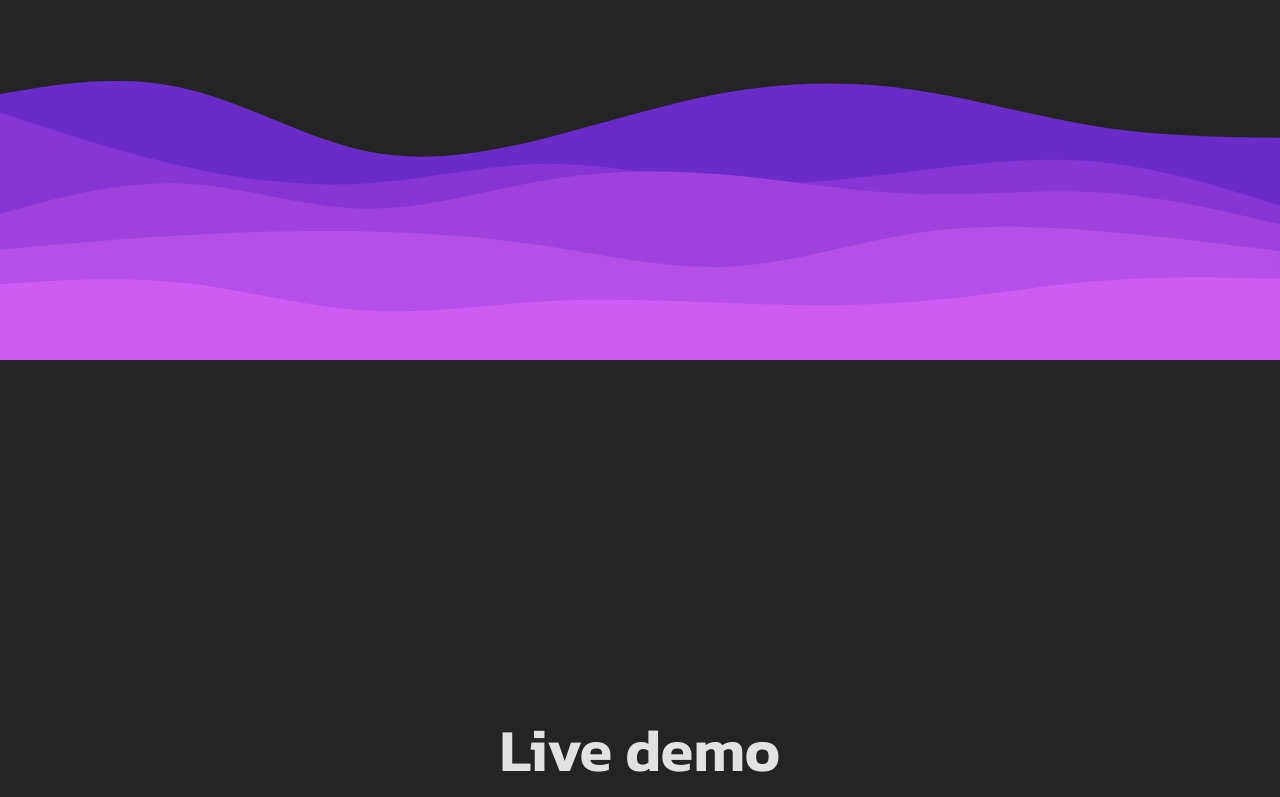
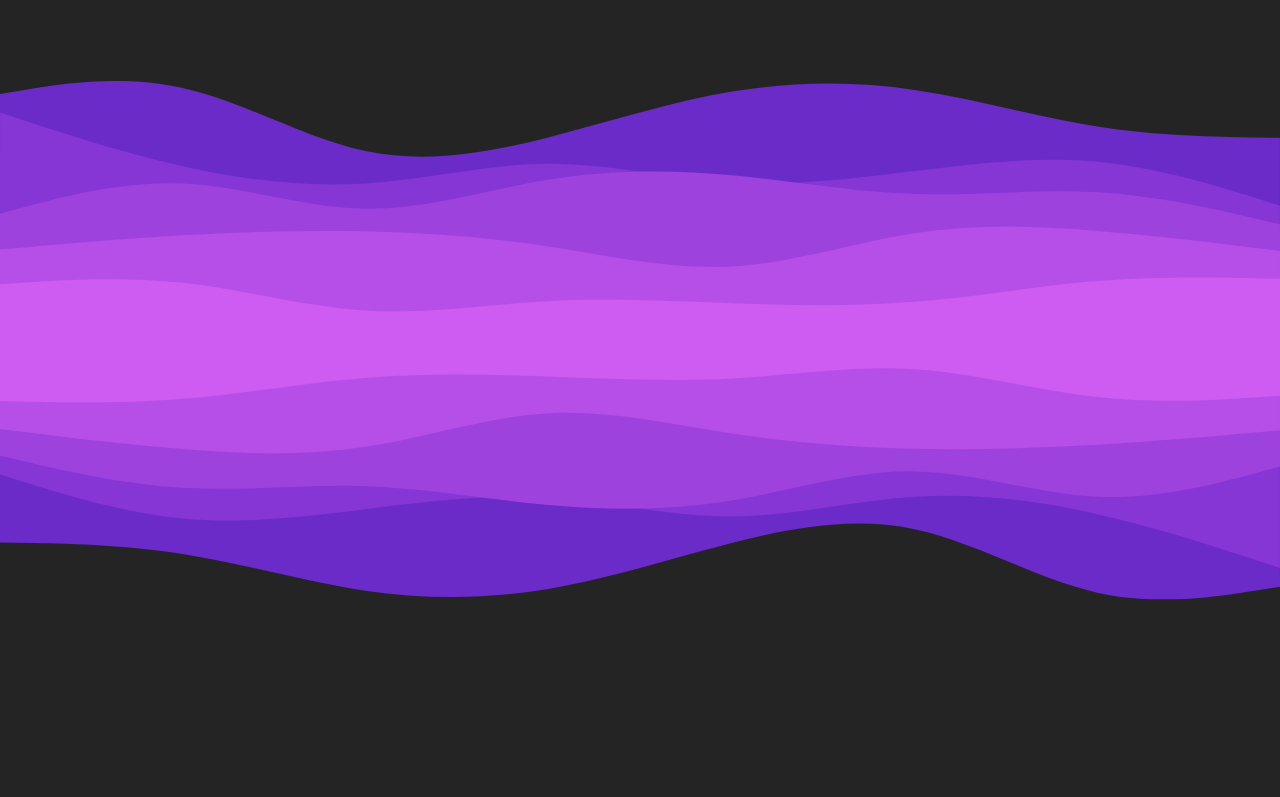
Before and after one commit to Celestial-Project/Celestial-Legacy, a React (Vite) app in the folder web/: page / in a window 1280 px wide. Shown: the part 437-1234 px from the top of the page. Built offline with nearby package versions, Linux system fonts and the light colour scheme.

Commit message:
Add double waves components

```diff
--- a/web/src/components/Header/Header.tsx
+++ b/web/src/components/Header/Header.tsx
@@ -1,5 +1,4 @@
-import Waves from '../../assets/layered-waves-haikei.svg'
-
+import DoubleWaves from './DoubleWaves'
 import './Header.css'
 
 const Header = () => {
@@ -11,7 +10,7 @@ const Header = () => {
           <article className='desc'>Celestial, a NLP-based discord chatbot who could talk to you in Thai and English</article>
         </div>
 
-        <img src={Waves} alt='waves' className='waves' />
+        <DoubleWaves />
 
     </section>
   )
```
